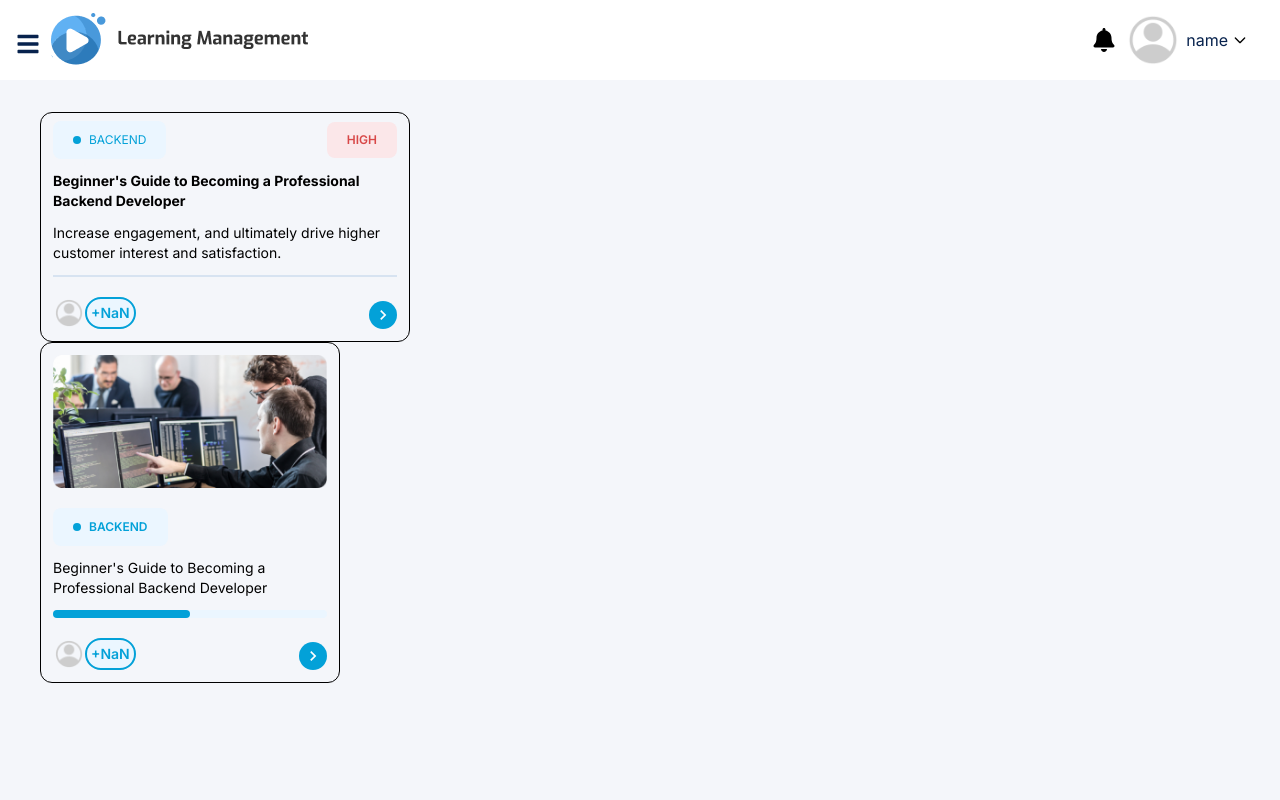
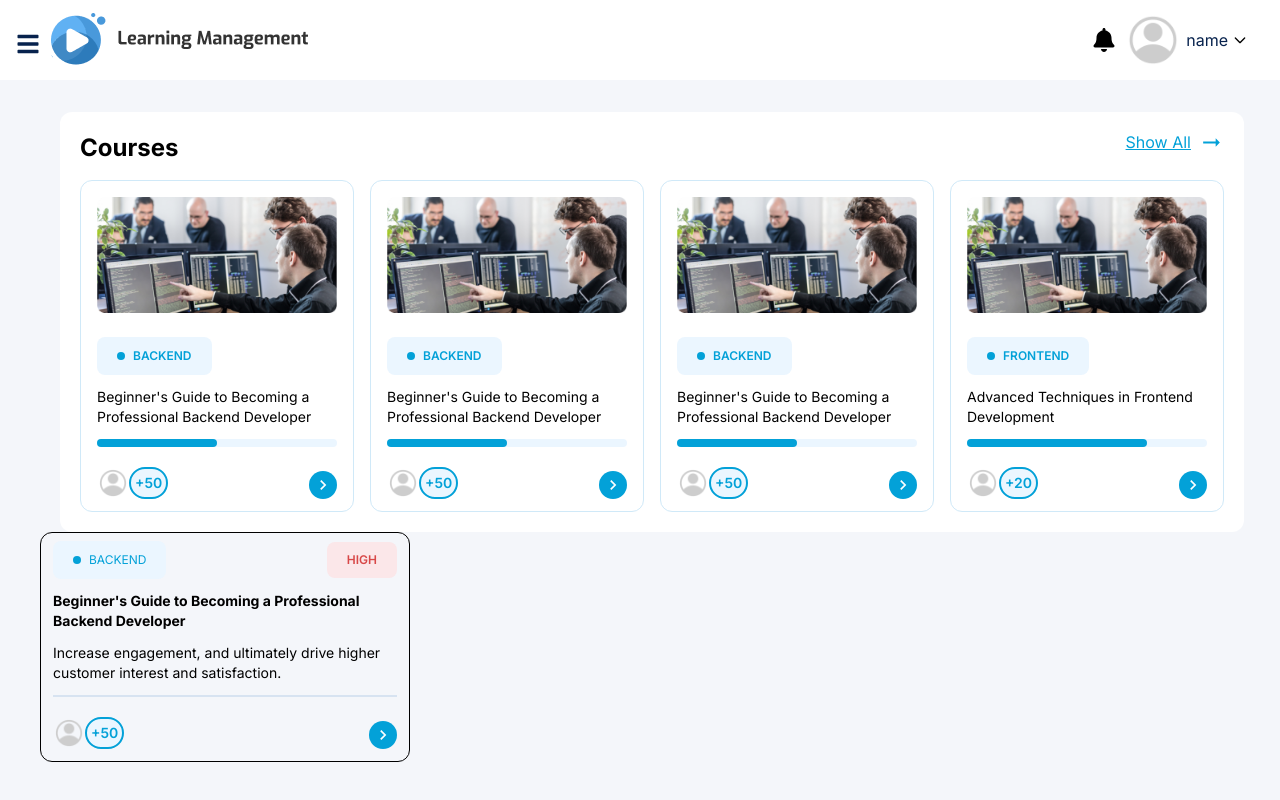
Before and after one commit to xloop-digital-services/lms-frontend-nextJs, a Next.js app: page /dashboard in a window 1280 px wide. Built offline with nearby package versions, Linux system fonts and the light colour scheme.

Commit message:
components refactor

```diff
--- a/src/app/dashboard/page.js
+++ b/src/app/dashboard/page.js
@@ -5,28 +5,71 @@ import { useSidebar } from "@/providers/useSidebar";
 import React from "react";
 import image1 from "/public/assets/img/course-image.png";
 import avatars from "/public/assets/img/images.png";
+import { MdArrowRightAlt } from "react-icons/md";
+
 export default function page() {
   const { isSidebarOpen } = useSidebar();
 
-  // const avatars = [
-  //   "https://randomuser.me/api/portraits/men/32.jpg",
-  //   "https://randomuser.me/api/portraits/women/31.jpg",
-  //   "https://randomuser.me/api/portraits/men/33.jpg",
-  //   "https://randomuser.me/api/portraits/women/32.jpg",
-  // ];
   return (
     <>
       <div
-        className={`flex-1 transition-transform pt-28 max-md:pt-44 ${
+        className={`flex-1 transition-transform pt-28 max-md:pt-44 font-inter ${
           isSidebarOpen
             ? "translate-x-64 px-5 pl-16"
             : "translate-x-0 pl-10 pr-4"
         }`}
         style={{
           paddingBottom: "20px",
-          width: isSidebarOpen ? "84%" : "100%",
+          width: isSidebarOpen ? "87%" : "100%",
         }}
       >
+        <div className='bg-[#ffffff]  p-2  mx-5 rounded-xl space-y-4  '>
+                <div className='flex justify-between items-center'>
+                    <h1 className='text-2xl font-bold pl-3 pt-3 font-exo'> Courses</h1>
+                    <div className='group px-3'>
+                        <p className='text-[#03A1D8] underline flex items-center group-hover:cursor-pointer'>Show All
+                            <span>
+                                <MdArrowRightAlt className='ml-2 group-hover:cursor-pointer' size={25} />
+                            </span>
+                        </p>
+                    </div>
+                </div>
+                <div className='flex overflow-x-auto space-x-4 p-3 pt-0'>
+                    <CourseCard
+                        image={image1}
+                        category="Backend"
+                        title="Beginner's Guide to Becoming a Professional Backend Developer"
+                        progress="50%"
+                        avatars={avatars}
+                        extraCount={50}
+                    />
+                    <CourseCard
+                        image={image1}
+                        category="Backend"
+                        title="Beginner's Guide to Becoming a Professional Backend Developer"
+                        progress="50%"
+                        avatars={avatars}
+                        extraCount={50}
+                    />
+                    <CourseCard
+                        image={image1}
+                        category="Backend"
+                        title="Beginner's Guide to Becoming a Professional Backend Developer"
+                        progress="50%"
+                        avatars={avatars}
+                        extraCount={50}
+                    />
+                    <CourseCard
+                        image={image1}
+                        category="Frontend"
+                        title="Advanced Techniques in Frontend Development"
+                        progress="75%"
+                        avatars={avatars}
+                        extraCount={20}
+                    />
+
+                </div>
+            </div>
           <AssignmentCard
             category="Backend"
             title="Beginner's Guide to Becoming a Professional Backend Developer"
@@ -35,14 +78,7 @@ export default function page() {
             avatars={avatars}
             extraCount={50}
           />{" "}
-          <CourseCard
-            image={image1}
-            category="Backend"
-            title="Beginner's Guide to Becoming a Professional Backend Developer"
-            progress="50%"
-            avatars={avatars}
-            extraCount={50}
-          />
+
       </div>
     </>
   );
--- a/src/components/AssignmentCard.jsx
+++ b/src/components/AssignmentCard.jsx
@@ -49,14 +49,13 @@ const AssignmentCard = ({
                   className="border-2 border-white dark:border-gray-800 rounded-full h-8 w-8 -mr-2"
                   src={avatars}
                   alt="people"
-                //   alt={`Avatar ${index}`}
                   width={10}
                   height={10}
                 />
                 {/* ))} */}
                 {extraCount && (
                   <span className="flex items-center justify-center bg-[#EBF6FF] ml-2 dark:bg-gray-800 text-sm text-[#03A1D8] dark:text-white font-semibold border-2 border-gray-200 dark:border-gray-700 rounded-full p-1">
-                    +{extraCount - avatars.length}
+                    +{extraCount}
                   </span>
                 )}
               </div>
--- a/src/components/CourseCard.jsx
+++ b/src/components/CourseCard.jsx
@@ -6,10 +6,10 @@ import { MdKeyboardArrowRight } from "react-icons/md";
 
 const CourseCard = ({ image, category, title, progress, avatars, extraCount}) => {
     return (
-        <div className='w-[300px] group bg-transparent h-auto'>
-            <div className='rounded-xl border group-hover:cursor-pointer group-hover:shadow-lg group-hover:shadow-gray-300'>
-                <Image src={image} alt="here you go" className='p-3 w-full ' width={30}/>
-                <div className='space-y-3 text-sm px-3 pt-2'>
+        <div className='w-[350px] group bg-transparent h-auto'>
+            <div className='rounded-xl border border-blue-100 group-hover:cursor-pointer group-hover:border-2 group-hover:border-blue-300'>
+                <Image src={image} alt="here you go" className='p-4 w-full rounded-xl' />
+                <div className='space-y-3 text-sm px-4 pt-2'>
                     <div className='flex bg-[#EBF6FF] w-fit py-[9px] px-5 rounded-lg items-center space-x-2'>
                         <p className='bg-[#03A1D8] w-2 h-2 rounded-full'></p>
                         <p className='text-[#03A1D8] uppercase text-[12px] font-semibold'>{category}</p>
@@ -29,13 +29,13 @@ const CourseCard = ({ image, category, title, progress, avatars, extraCount}) =>
                                         width={30}
                                         className="border-2 border-white dark:border-gray-800 rounded-full h-8 w-8 -mr-2"
                                         src={avatars}
-                                        // alt={`Avatar ${index}`}
+                                        alt={`Avatar `}
                                     />
                                 {/* ))} */}
                                 {extraCount && (
                                     <span
                                         className="flex items-center justify-center bg-[#EBF6FF] ml-2 dark:bg-gray-800 text-sm text-[#03A1D8] dark:text-white font-semibold border-2 border-gray-200 dark:border-gray-700 rounded-full p-1">
-                                        +{extraCount - (avatars.length)}
+                                        +{extraCount}
                                     </span>
                                 )}
                             </div>
```
Also changed, not shown: src/app/auth/signup/page.js (+164 -65 lines).
